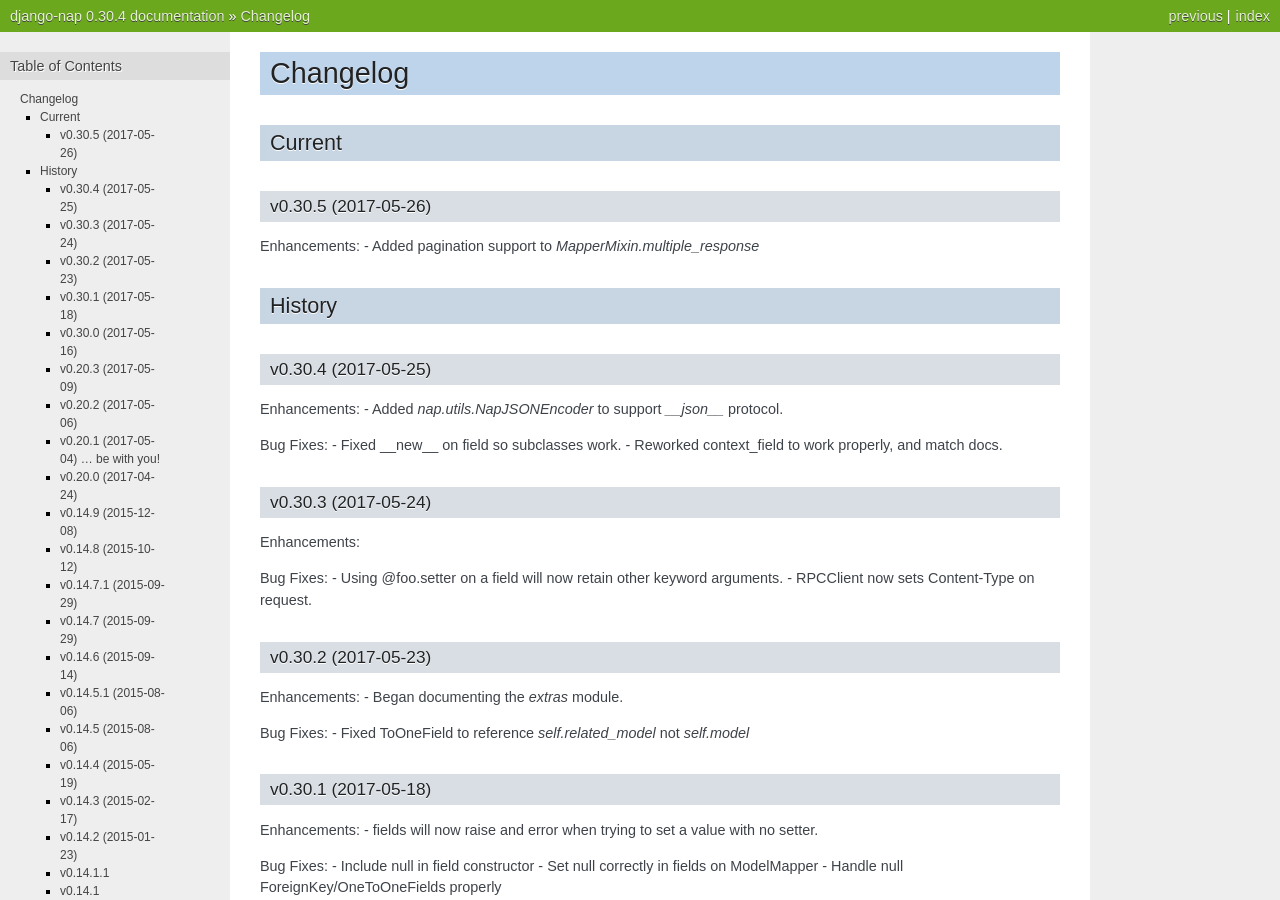
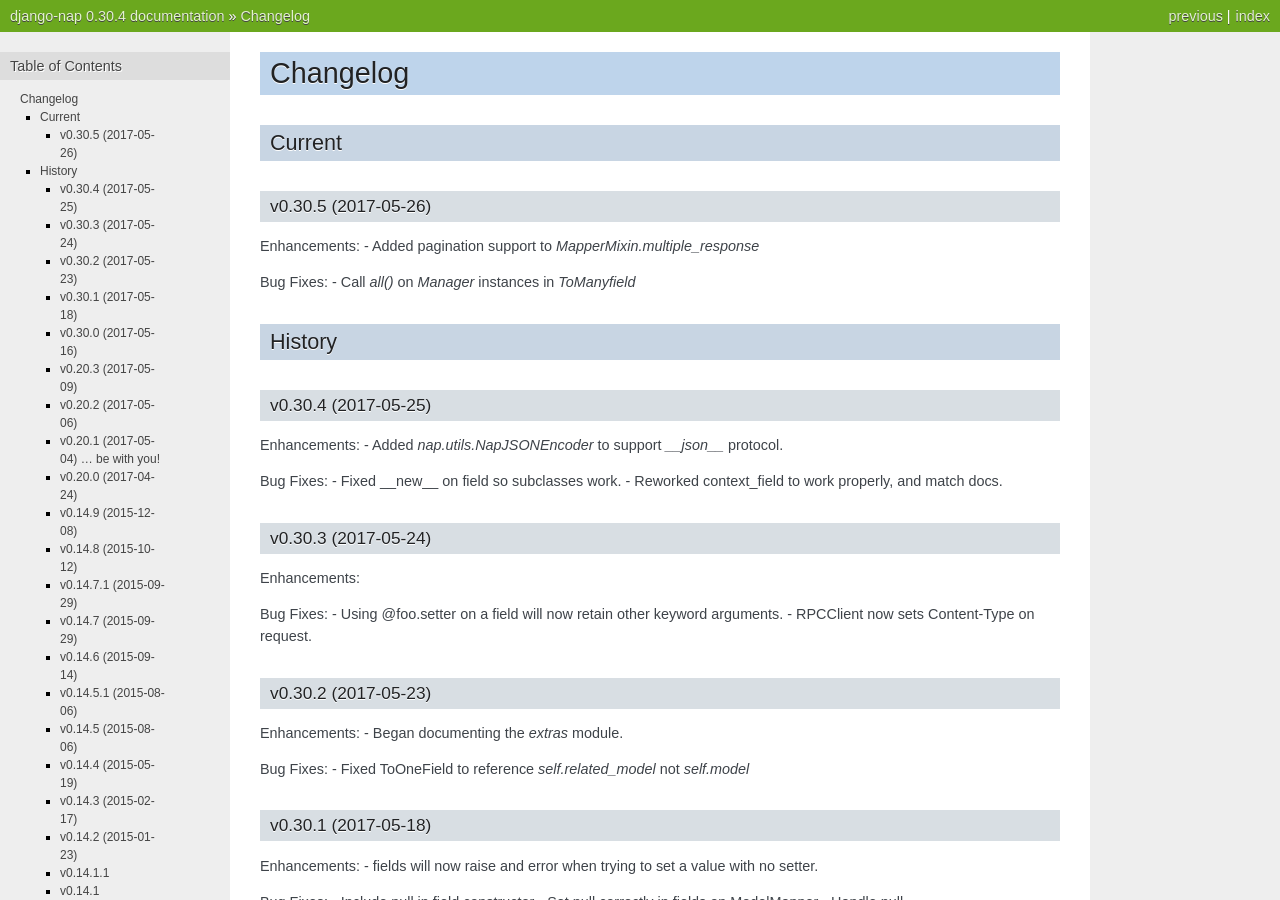
Before and after one commit to funkybob/django-nap, a Sphinx documentation site: the page built from docs/changelog.rst, in a window 1280 px wide and 900 px high. Built offline with Sphinx 7.4.7, drawn with Linux system fonts in a browser that asks for light colours.

Commit message:
Update changelog

```diff
--- a/docs/changelog.rst
+++ b/docs/changelog.rst
@@ -11,6 +11,9 @@
 
 Enhancements:
 - Added pagination support to `MapperMixin.multiple_response`
+
+Bug Fixes:
+- Call `all()` on `Manager` instances in `ToManyfield`
 
 -------
 History
```
